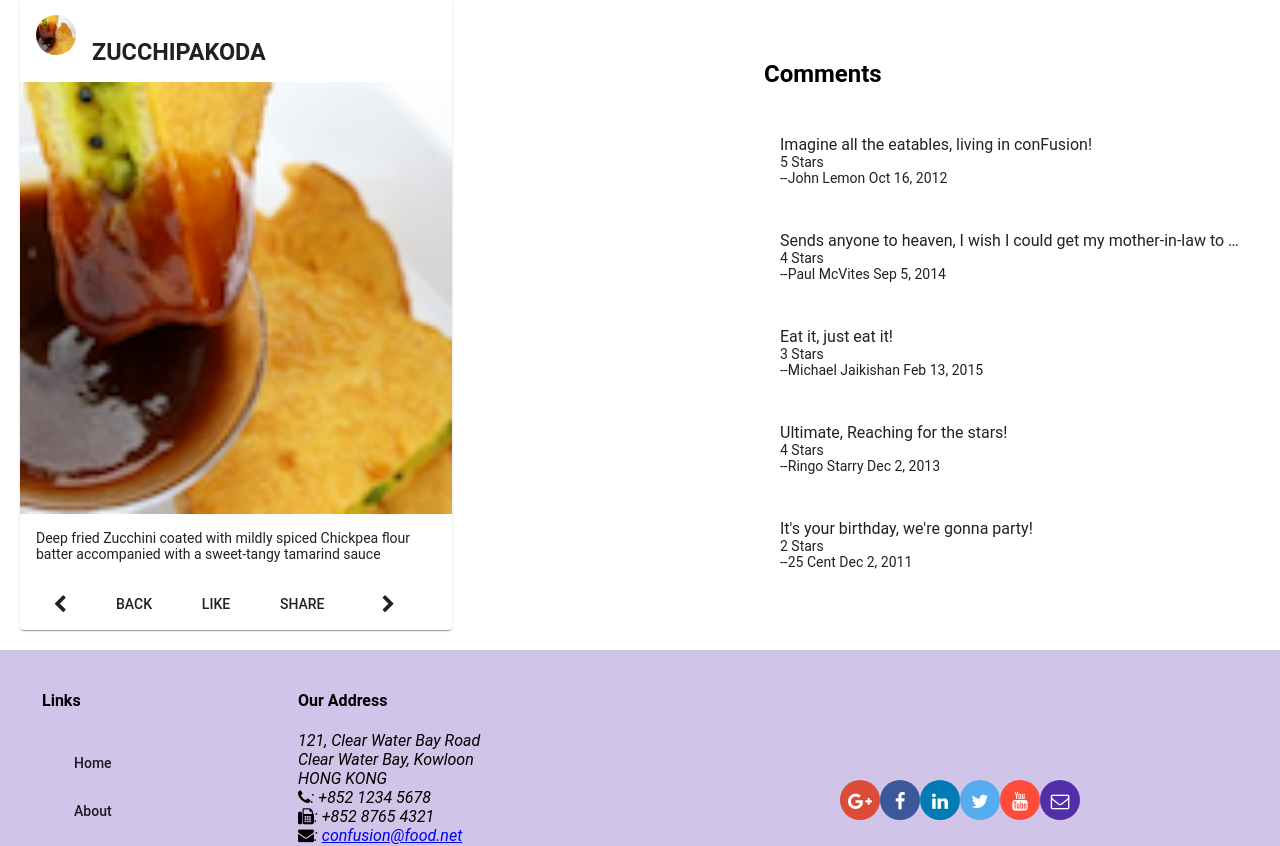
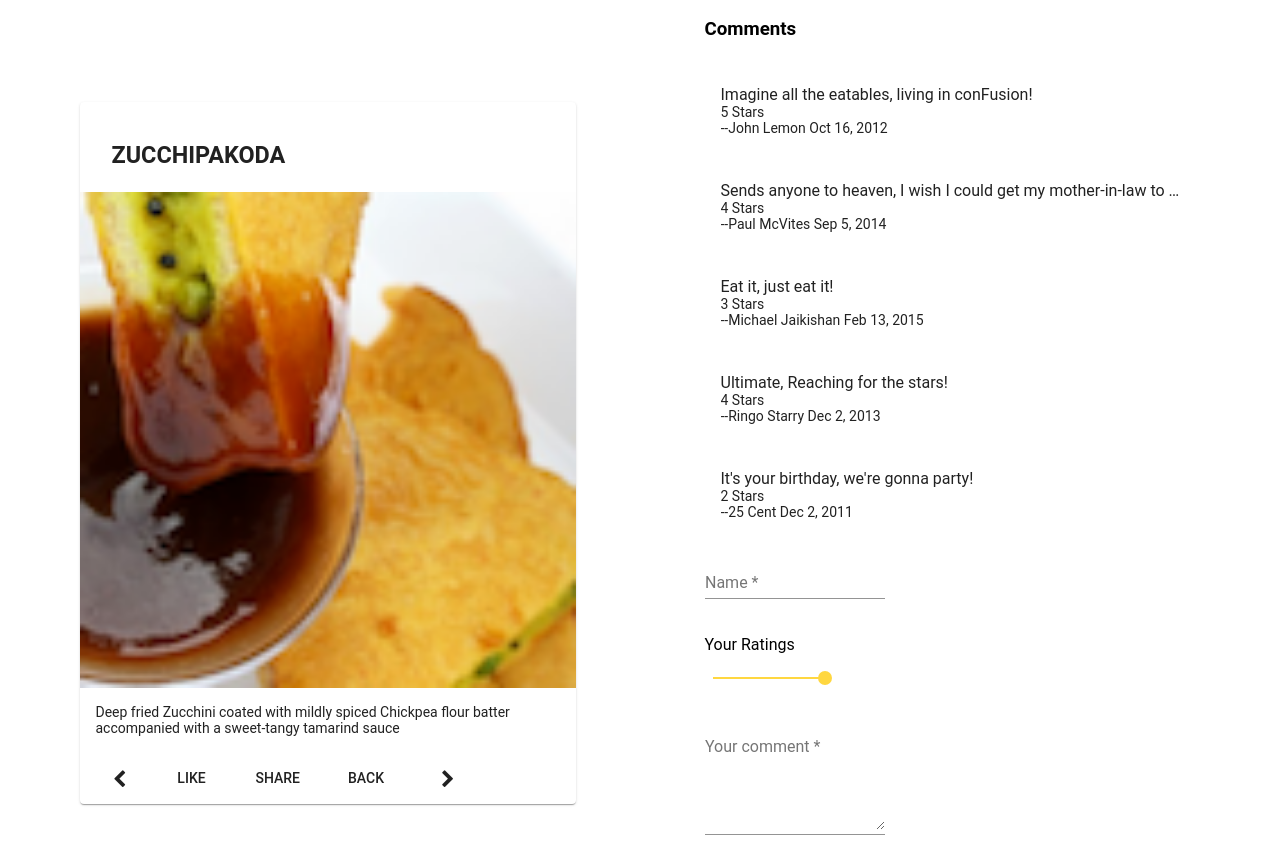
Before and after one commit to s-ghansiala/conFusion_ng, an Angular app: page /dishdetail/1 in a window 1280 px wide. Shown: the part 360-1206 px from the top of the page. Built offline with nearby package versions, Linux system fonts and the light colour scheme.

Commit message:
Assignment 3

```diff
--- a/src/app/app.module.ts
+++ b/src/app/app.module.ts
@@ -19,6 +19,7 @@
 import { MatSlideToggleModule } from '@angular/material/slide-toggle';
 import { ReactiveFormsModule } from '@angular/forms';
 import { MatProgressSpinnerModule } from '@angular/material/progress-spinner';
+import { MatSliderModule } from '@angular/material/slider';
 
 
 import { AppRoutingModule } from './app-routing/app-routing.module';
@@ -71,6 +72,7 @@
     MatSlideToggleModule,
     ReactiveFormsModule,
     MatProgressSpinnerModule,
+    MatSliderModule,
   ],
   providers: [
     DishService,
--- a/src/app/dishdetail/dishdetail.component.html
+++ b/src/app/dishdetail/dishdetail.component.html
@@ -6,42 +6,68 @@
     fxLayoutGap="10px"
     fxLayoutGap.xs="0">
 
-  <div fxFlex="100">
-    <mat-card class="example-card" *ngIf="dish">
+  	<div fxFlex="40" *ngIf="dish">
+		<mat-card>
 			<mat-card-header>
-        <img mat-card-avatar class="example-header-image" src={{dish.image}} alt="Photo of UTHAPPIZZA">
-        <mat-card-title><h3 *ngIf="dish">{{dish.name | uppercase}}</h3></mat-card-title>
-        <mat-card-subtitle>{{dish.label}}</mat-card-subtitle>
+				<mat-card-title><h3>{{dish.name | uppercase}}</h3></mat-card-title>
 			</mat-card-header>
-      <img mat-card-image src= {{dish.image}} alt="Photo of UTHAPPIZZA">
+			<img mat-card-image src={{dish.image}} alt={{dish.name}}>
 			<mat-card-content>
 				<p>{{dish.description}}</p>
 			</mat-card-content>
 			<mat-card-actions>
-        <button mat-button [routerLink]="['/dishdetail', prev]"><span class="fa fa-chevron-left fa-lg"></span></button>
-        <button mat-button (click) = "goBack()">BACK</button>
+				<button mat-button [routerLink] = "['/dishdetail', prev]"><span class="fa fa-chevron-left fa-lg"></span></button>
 				<button mat-button>LIKE</button>
 				<button mat-button>SHARE</button>
-        <button mat-button [routerLink]="['/dishdetail', next]"><span class="fa fa-chevron-right fa-lg"></span></button>
+				<button mat-button (click)='goBack()'>BACK</button>
+				<span class="flex-spacer"></span>
+				<button mat-button [routerLink] = "['/dishdetail', next]"><span class="fa fa-chevron-right fa-lg"></span></button>
 			</mat-card-actions>
 		</mat-card>
-    <div [hidden]="dish">
-      <mat-spinner></mat-spinner><h4>Loading . . . Please Wait</h4>
+	</div>
+	<div fxFlex [hidden]="dish">
+		<mat-spinner></mat-spinner> <h4>Loading . . . Please Wait!</h4>
+	</div>
+  	<div fxFlex="40"  *ngIf="dish">
+        <h3>Comments</h3>
+        <mat-list *ngFor="let comment of dish.comments">
+            <mat-list-item>
+                <span mat-line>{{comment.comment}}</span>
+                <span mat-line>{{comment.rating}} Stars</span>
+                <span mat-line>--{{comment.author}} {{comment.date | date}}</span>
+            </mat-list-item>
+        </mat-list>
+
+        <form novalidate [formGroup]="commentForm" #cform="ngForm" (ngSubmit)="onSubmit()">
+            <mat-list *ngIf="commentForm.valid">
+                <mat-list-item>
+                    <span mat-line> {{commentForm.value.comment}} </span>
+                    <span mat-line> {{commentForm.value.rating}} Stars</span>
+                    <span mat-line> -- {{commentForm.value.author}}  {{commentForm.value.date | date}} </span>
+                </mat-list-item>
+            </mat-list>
+            <p>
+                <mat-form-field class="full-width">
+                    <input matInput formControlName="author" placeholder="Name" type="text" required>
+                    <mat-error *ngIf="formErrors.author">{{ formErrors.author }}</mat-error>
+                </mat-form-field>
+            </p>
+            <p>
+                <mat-label>Your Ratings</mat-label><br>
+                <mat-slider formControlName="rating" [disabled]="disabled" [invert]="invert" [max]="max" [min]="min" [step]="step"
+                [thumbLabel]="thumbLabel" [tickInterval]="getSliderTickInterval()"></mat-slider>
+            </p>
+            <p>
+                <mat-form-field class="full-width">
+                    <textarea matInput formControlName="comment" placeholder="Your comment" rows=5></textarea>
+                    <mat-error *ngIf="formErrors.comment">{{ formErrors.comment }}</mat-error>
+                </mat-form-field>
+            </p>
+            <button type="submit" mat-button class="background-primary text-floral-white"
+                [disabled]="commentForm.invalid">Submit</button>
+        </form>
+	</div>
+	<div fxFlex [hidden]="dish">
+		<mat-spinner></mat-spinner> <h4>Loading . . . Please Wait!</h4>
     </div>
 </div>
-
-  <div fxFlex="40" *ngIf = 'dish'>
-    <h2>Comments</h2>
-    <mat-list role="list" *ngFor="let comm of dish.comments">
-      <mat-list-item role="listitem">
-        <div mat-line>{{comm.comment}}</div>
-        <div mat-line>{{comm.rating}}<span> Stars</span></div>
-        <div mat-line><span>--</span>{{comm.author}} {{comm.date | date}}</div>
-      </mat-list-item>
-    </mat-list>
-  </div>
-  <div [hidden]="dish">
-    <mat-spinner></mat-spinner><h4>Loading . . . Please Wait</h4>
-  </div>
-
-</div>
--- a/src/app/dishdetail/dishdetail.component.ts
+++ b/src/app/dishdetail/dishdetail.component.ts
@@ -1,13 +1,11 @@
-import { Component, OnInit, Input } from '@angular/core';
+import { Component, OnInit, Input, ViewChild  } from '@angular/core';
 import { Params, ActivatedRoute } from '@angular/router';
 import { Location } from '@angular/common';
+import { FormBuilder, FormGroup, Validators } from '@angular/forms';
+import { Dish } from '../shared/dish';
+import { Comment } from '../shared/comment';
+import { DishService } from '../services/dish.service';
 import { switchMap } from 'rxjs/operators';
-
-import { Dish } from '../shared/dish'
-
-import { DishService } from '../services/dish.service';
-
-
 
 
 @Component({
@@ -17,22 +15,112 @@
 })
 export class DishdetailComponent implements OnInit {
 
-  dish: Dish;
-  dishIds: string[];
-  prev: string;
-  next: string;
+    autoTicks = false;
+    disabled = false;
+    invert = false;
+    max = 5;
+    min = 0;
+    showTicks = true;
+    step = 1;
+    thumbLabel = true;
+    value = 5;
+    vertical = false;
+    tickInterval = 1;
 
-  constructor(private dishservice: DishService,
+
+    dish : Dish;
+	  dishIds : string[];
+	  prev : string;
+    next : string;
+
+    commentForm: FormGroup;
+    comment: Comment;
+
+    @ViewChild('cform') commentFormDirective;
+
+    formErrors = {
+        'author': '',
+        'rating': 5,
+        'comment': ''
+    };
+
+    validationMessages = {
+        'author': {
+            'required' : 'Author name is required.',
+            'minlength' : 'Author name must be at least 2 characters long'
+        },
+        'comment': {
+            'required' : 'Comment is required.'
+        }
+    };
+  	constructor(private dishService: DishService,
   		private route: ActivatedRoute,
-    private location: Location) { }
+      private location: Location,
+      private fb: FormBuilder)
+      {
+        this.createForm();
+      }
 
 	ngOnInit() {
-    //let id = this.route.snapshot.params['id'];
-    //this.dish = this.dishservice.getDish(id);
-    //this.dishservice.getDish(id).subscribe(dish => this.dish = dish);
-    this.dishservice.getDishIds().subscribe(dishIds => this.dishIds = dishIds);
-    this.route.params.pipe(switchMap((params: Params) => this.dishservice.getDish(params['id'])))
+		this.dishService.getDishIds().subscribe(dishIds => this.dishIds = dishIds);
+		this.route.params.pipe(switchMap((params: Params) => this.dishService.getDish(params['id'])))
 		.subscribe(dish => { this.dish = dish; this.setPrevNext(dish.id); });
+	}
+
+    getSliderTickInterval(): number | 'auto' {
+        if (this.showTicks) {
+          return this.autoTicks ? 'auto' : this.tickInterval;
+        }
+
+        return 0;
+    }
+
+    createForm(): void {
+        this.commentForm = this.fb.group({
+            author: ['', [Validators.required, Validators.minLength(2)]],
+            rating: 5,
+            comment: ['', Validators.required ]
+        });
+
+        this.commentForm.valueChanges
+            .subscribe(data => this.onValueChanged(data));
+
+        this.onValueChanged(); // reset form validation messages
+    }
+
+    onValueChanged(data?:any){
+        if(!this.commentForm) { return; }
+        const form = this.commentForm;
+        for (const field in this.formErrors){
+            if(this.formErrors.hasOwnProperty(field)){
+                //clear previous error messages (if any)
+                this.formErrors[field] = '';
+                const control = form.get(field);
+                if(control && control.dirty && !control.valid){
+                    const messages = this.validationMessages[field];
+                    for( const key in control.errors){
+                        if (control.errors.hasOwnProperty(key)){
+                            this.formErrors[field] += messages[key];
+                        }
+                    }
+                }
+            }
+        }
+    }
+
+    onSubmit() {
+        this.comment = this.commentForm.value;
+        var date = new Date();
+        var dateString = date.toISOString();
+        this.comment.date = dateString;
+        this.dish.comments.push(this.comment);
+        console.log(this.comment);
+        this.commentForm.reset({
+            author : '',
+            rating : 5,
+            comment : ''
+        });
+        this.commentFormDirective.resetForm();
     }
 
 	setPrevNext(dishId: string) {
@@ -41,8 +129,7 @@
 		this.next = this.dishIds[(this.dishIds.length + index + 1) % this.dishIds.length];
 	}
 
-  goBack(): void {
+	goBack(): void{
 		this.location.back();
 	}
-
 }
--- a/src/app/services/dish.service.ts
+++ b/src/app/services/dish.service.ts
@@ -46,7 +46,7 @@
     return of(DISHES.filter((dish) => dish.featured)[0]).pipe(delay(2000));
   }
 
-  getDishIds(): Observable<string[] | any> {
+  getDishIds(): Observable <string[] | any> {
     return of(DISHES.map(dish => dish.id ));
   }
 
```
Lines whose indentation alone changed are shown as unchanged.
